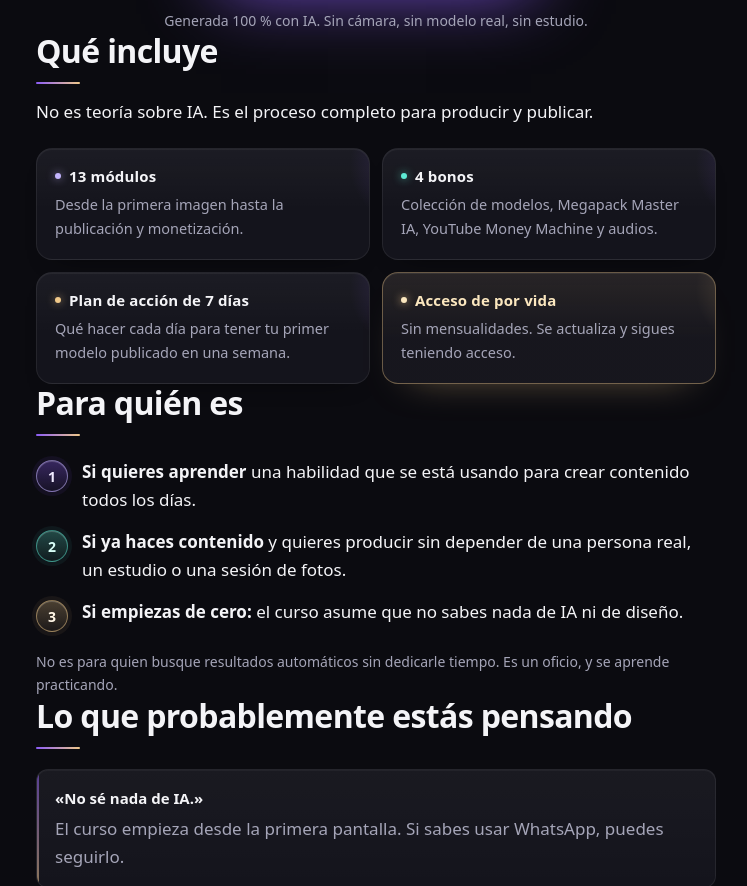
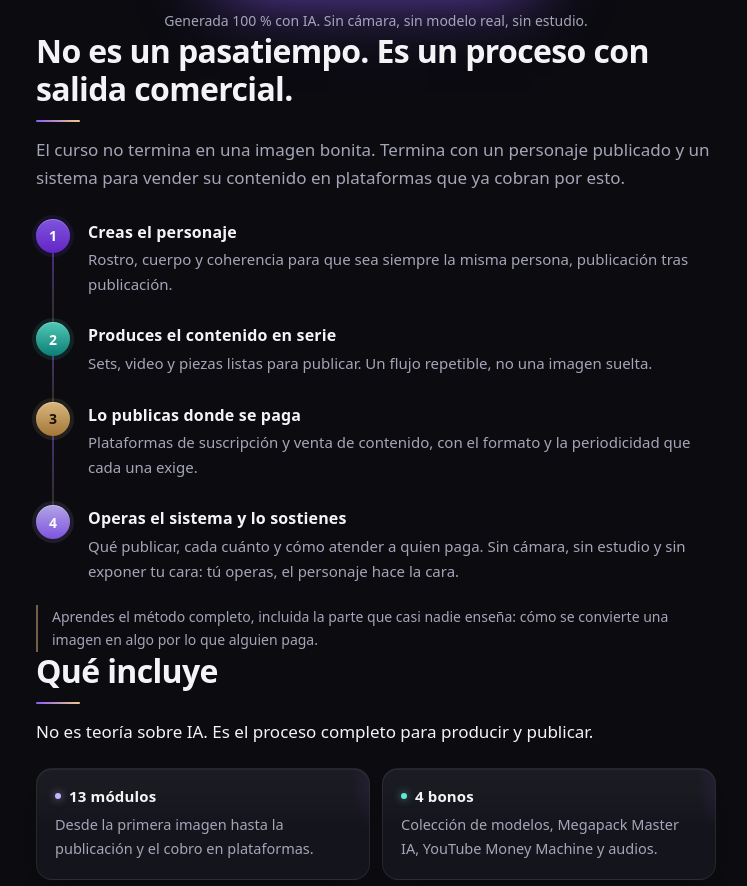
Before and after one commit to maubont/muse-ia-lab, a website: page next/landing/index.html in a window 1280 px wide. Shown: the part 1228-2114 px from the top of the page, without its empty margins (264-1011 px from the left). Drawn offline with Linux system fonts and the light colour scheme.

Commit message:
landing: la oferta dice qué se hace con lo aprendido
El mensaje anterior vendía una habilidad ('crea modelos hiperrealistas'). Faltaba el
destino: qué se hace con eso. Ahora la página lo dice en cuatro pasos y sin prometer
ingresos.

- titular: 'aprendes a crear el personaje, producir su contenido y venderlo en
  plataformas que ya monetizan'
- sección nueva: 'No es un pasatiempo. Es un proceso con salida comercial', con el
  pipeline personaje -> contenido en serie -> publicación -> operación, y un hilo
  vertical que los une porque son un proceso, no cuatro ideas
- 'Para quién es': se añade que no es para quien busque un pasatiempo
- precio: se enumera 'módulos de publicación y monetización incluidos'
- FAQ nuevas: '¿esto me va a generar ingresos?' (con 'no garantizamos ingresos', que
  es lo que exige la Ley 1480) y '¿tengo que mostrar mi cara?'
- metadatos alineados con el mensaje

7 aserciones nuevas para que el copy no se pierda en un rediseño. 38 suites, 1869
aserciones, 0 fallas.

```diff
--- a/next/landing/index.html
+++ b/next/landing/index.html
@@ -4,9 +4,9 @@
 <meta charset="utf-8">
 <meta name="viewport" content="width=device-width, initial-scale=1">
 <title>Modelos IA — crea modelos virtuales hiperrealistas con IA</title>
-<meta name="description" content="Aprende a crear modelos virtuales hiperrealistas con inteligencia artificial: 13 módulos, 4 bonos y plan de acción de 7 días. Acceso de por vida.">
+<meta name="description" content="Aprende a crear modelos virtuales con IA y a vender su contenido en plataformas que monetizan. 13 módulos, 4 bonos y plan de acción de 7 días.">
 <meta property="og:title" content="Modelos IA — crea modelos virtuales hiperrealistas con IA">
-<meta property="og:description" content="13 módulos, 4 bonos y un plan de acción de 7 días. Acceso de por vida.">
+<meta property="og:description" content="Del personaje al cobro: crea el modelo, produce el contenido y publícalo donde se paga. 13 módulos y 4 bonos.">
 <meta property="og:type" content="website">
 <meta name="theme-color" content="#0b0b10">
 <style>
@@ -138,6 +138,33 @@ p.fuerte{color:var(--texto)}
 }
 .paso p{color:var(--texto)}
 
+/* ---- pipeline comercial ---- */
+.pipeline{list-style:none;counter-reset:lin;display:grid;gap:0;margin-top:26px;position:relative}
+.pipeline li{
+  position:relative;padding:0 0 26px 52px;counter-increment:lin;
+}
+/* Hilo vertical que une los cuatro pasos: un solo proceso, no cuatro ideas. */
+.pipeline li::before{
+  content:counter(lin);position:absolute;left:0;top:0;
+  width:34px;height:34px;border-radius:50%;display:grid;place-items:center;
+  font-weight:800;font-size:14px;color:#fff;z-index:1;
+  background:linear-gradient(180deg,rgba(139,92,246,.9),rgba(109,40,217,.9));
+  box-shadow:0 0 0 4px rgba(139,92,246,.10), inset 0 1px 0 rgba(255,255,255,.25);
+}
+.pipeline li::after{
+  content:"";position:absolute;left:16px;top:34px;bottom:0;width:2px;
+  background:linear-gradient(180deg,rgba(139,92,246,.45),rgba(240,201,138,.18));
+}
+.pipeline li:last-child{padding-bottom:0}
+.pipeline li:last-child::after{display:none}
+.pipeline strong{display:block;font-size:16px;letter-spacing:.01em;margin-bottom:2px}
+.pipeline p{font-size:15px;margin:0}
+/* El color avanza con el proceso: violeta → cian → oro. */
+.pipeline li:nth-child(2)::before{background:linear-gradient(180deg,rgba(94,234,212,.85),rgba(13,148,136,.85));box-shadow:0 0 0 4px rgba(94,234,212,.10), inset 0 1px 0 rgba(255,255,255,.25)}
+.pipeline li:nth-child(3)::before{background:linear-gradient(180deg,rgba(240,201,138,.9),rgba(180,131,60,.9));color:#1a1206;box-shadow:0 0 0 4px rgba(240,201,138,.10), inset 0 1px 0 rgba(255,255,255,.35)}
+.pipeline li:nth-child(4)::before{background:linear-gradient(180deg,rgba(196,181,253,.9),rgba(139,92,246,.9));box-shadow:0 0 0 4px rgba(196,181,253,.10), inset 0 1px 0 rgba(255,255,255,.3)}
+.nota-proceso{margin-top:22px;padding-left:14px;border-left:2px solid rgba(240,201,138,.45)}
+
 /* ---- objeciones ---- */
 .obj{display:grid;gap:10px;margin-top:20px}
 .obj div{
@@ -263,7 +290,7 @@ dialog .cta[aria-disabled="true"]{opacity:.45;pointer-events:none}
 <header class="hero contenedor">
   <span class="etiqueta">13 módulos · 4 bonos · acceso de por vida</span>
   <h1>Crea modelos virtuales <span class="acento">hiperrealistas</span> con inteligencia artificial</h1>
-  <p class="fuerte">Sin saber diseño, sin cámara y sin modelos reales. Aprende el proceso completo, paso a paso.</p>
+  <p class="fuerte">Sin saber diseño, sin cámara y sin modelos reales. Aprendes a crear el personaje, producir su contenido y venderlo en plataformas que ya monetizan.</p>
 
   <div class="precio-linea">
     <strong>$9 USD</strong>
@@ -296,13 +323,41 @@ dialog .cta[aria-disabled="true"]{opacity:.45;pointer-events:none}
   <p class="fino" style="margin-top:10px;text-align:center">Generada 100 % con IA. Sin cámara, sin modelo real, sin estudio.</p>
 </section>
 
+<!-- ====================== DE LA IMAGEN AL COBRO ====================== -->
+<section class="contenedor" aria-labelledby="proceso-t">
+  <h2 id="proceso-t">No es un pasatiempo. Es un proceso con salida comercial.</h2>
+  <p>El curso no termina en una imagen bonita. Termina con un personaje publicado y un
+  sistema para vender su contenido en plataformas que ya cobran por esto.</p>
+
+  <ol class="pipeline">
+    <li>
+      <strong>Creas el personaje</strong>
+      <p>Rostro, cuerpo y coherencia para que sea siempre la misma persona, publicación tras publicación.</p>
+    </li>
+    <li>
+      <strong>Produces el contenido en serie</strong>
+      <p>Sets, video y piezas listas para publicar. Un flujo repetible, no una imagen suelta.</p>
+    </li>
+    <li>
+      <strong>Lo publicas donde se paga</strong>
+      <p>Plataformas de suscripción y venta de contenido, con el formato y la periodicidad que cada una exige.</p>
+    </li>
+    <li>
+      <strong>Operas el sistema y lo sostienes</strong>
+      <p>Qué publicar, cada cuánto y cómo atender a quien paga. Sin cámara, sin estudio y sin exponer tu cara: tú operas, el personaje hace la cara.</p>
+    </li>
+  </ol>
+
+  <p class="fino nota-proceso">Aprendes el método completo, incluida la parte que casi nadie enseña: cómo se convierte una imagen en algo por lo que alguien paga.</p>
+</section>
+
 <!-- ============================ CONTENIDO ============================ -->
 <section class="contenedor" aria-labelledby="incluye-t">
   <h2 id="incluye-t">Qué incluye</h2>
   <p class="fuerte">No es teoría sobre IA. Es el proceso completo para producir y publicar.</p>
 
   <div class="grid">
-    <div class="tarjeta"><h3>13 módulos</h3><p>Desde la primera imagen hasta la publicación y monetización.</p></div>
+    <div class="tarjeta"><h3>13 módulos</h3><p>Desde la primera imagen hasta la publicación y el cobro en plataformas.</p></div>
     <div class="tarjeta"><h3>4 bonos</h3><p>Colección de modelos, Megapack Master IA, YouTube Money Machine y audios.</p></div>
     <div class="tarjeta"><h3>Plan de acción de 7 días</h3><p>Qué hacer cada día para tener tu primer modelo publicado en una semana.</p></div>
     <div class="tarjeta"><h3>Acceso de por vida</h3><p>Sin mensualidades. Se actualiza y sigues teniendo acceso.</p></div>
@@ -317,7 +372,7 @@ dialog .cta[aria-disabled="true"]{opacity:.45;pointer-events:none}
     <div class="paso"><p><strong>Si ya haces contenido</strong> y quieres producir sin depender de una persona real, un estudio o una sesión de fotos.</p></div>
     <div class="paso"><p><strong>Si empiezas de cero:</strong> el curso asume que no sabes nada de IA ni de diseño.</p></div>
   </div>
-  <p class="fino" style="margin-top:18px">No es para quien busque resultados automáticos sin dedicarle tiempo. Es un oficio, y se aprende practicando.</p>
+  <p class="fino" style="margin-top:18px">No es para quien busque un pasatiempo ni resultados automáticos sin dedicarle tiempo. Es un oficio con salida comercial, y se aprende practicando.</p>
 </section>
 
 <!-- ============================ OBJECIONES ============================ -->
@@ -340,7 +395,8 @@ dialog .cta[aria-disabled="true"]{opacity:.45;pointer-events:none}
       <li>13 módulos completos</li>
       <li>4 bonos incluidos</li>
       <li>Plan de acción de 7 días</li>
-      <li>Acceso de por vida, sin mensualidades</li>
+      <li>Módulos de publicación y monetización incluidos</li>
+        <li>Acceso de por vida, sin mensualidades</li>
     </ul>
     <button class="cta" data-abrir-modal>Empezar ahora <span aria-hidden="true">→</span></button>
     <p class="fino" style="margin-top:10px">Pago por Nequi, Bancolombia o Bre-B. Te guío por WhatsApp.</p>
@@ -352,7 +408,9 @@ dialog .cta[aria-disabled="true"]{opacity:.45;pointer-events:none}
   <h2 id="faq-t">Preguntas frecuentes</h2>
   <details><summary>¿Cómo recibo el curso?</summary><p>Después de confirmar el pago te llega un enlace personal a tu área del curso, con los 13 módulos y los 4 bonos ordenados. Acceso inmediato y sin caducidad.</p></details>
   <details><summary>¿Cuánto tiempo necesito?</summary><p>El plan de 7 días está pensado para 30–45 minutos al día. Si tienes más tiempo, avanzas más rápido.</p></details>
-  <details><summary>¿Es un pago único?</summary><p>Sí. $9 USD, sin mensualidades ni cargos posteriores.</p></details>
+  <details><summary>¿Esto me va a generar ingresos?</summary><p>El curso enseña el proceso completo: crear el personaje, producir el contenido y publicarlo en plataformas que monetizan. Cuánto genere depende de tu constancia y de cómo lo apliques. No garantizamos ingresos.</p></details>
+        <details><summary>¿Tengo que mostrar mi cara?</summary><p>No. El personaje hace la cara; tú operas el sistema desde tu computadora.</p></details>
+        <details><summary>¿Es un pago único?</summary><p>Sí. $9 USD, sin mensualidades ni cargos posteriores.</p></details>
   <details><summary>¿Sirve desde el celular?</summary><p>Sí. Todo el curso se puede hacer desde el teléfono.</p></details>
   <details><summary>¿Quién me responde?</summary><p>Musa, una asistente virtual del equipo, y una persona cuando hace falta. Te lo digo claro: si preguntas si soy un bot, te lo confirmo.</p></details>
 </section>
```
Also changed, not shown: next/scripts/test-landing.mjs (+12 -0 lines), next/docs/capturas/landing-movil.png, 1 other file.
